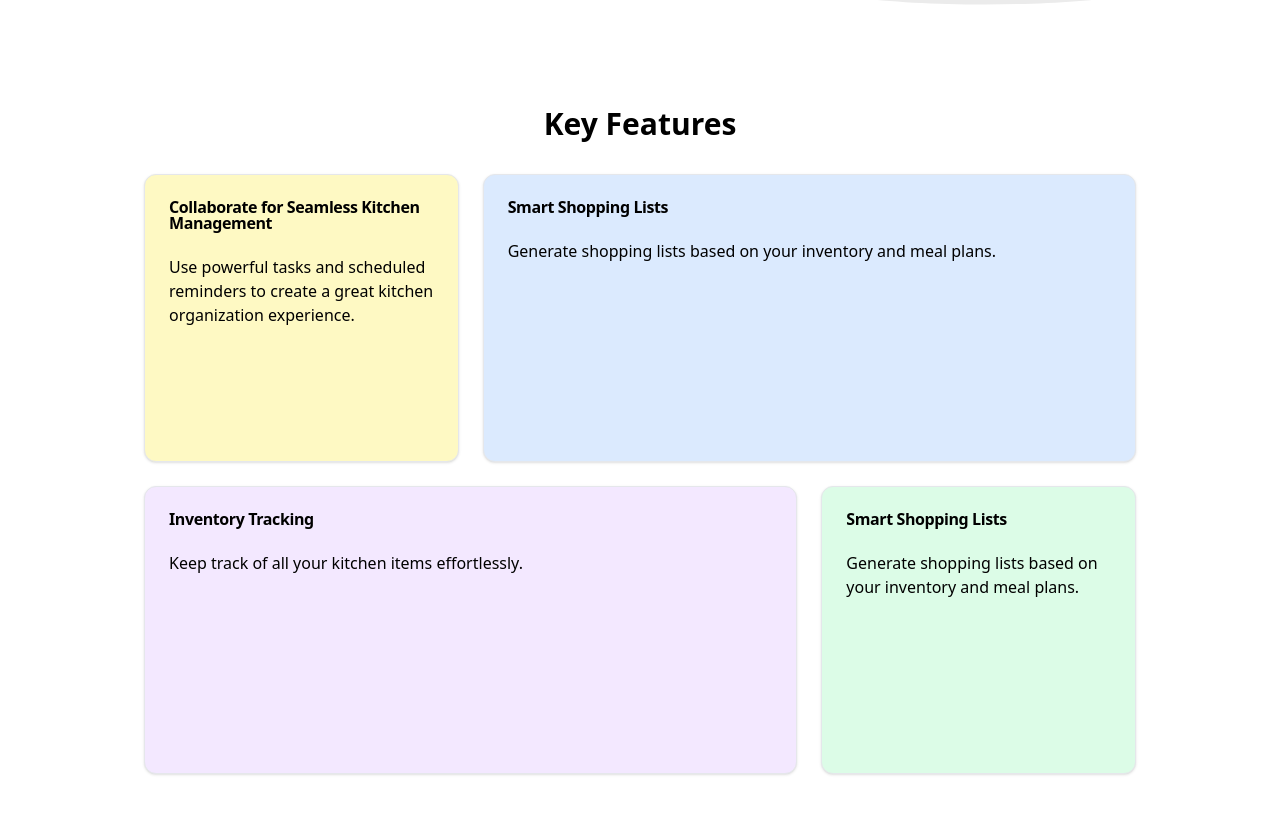
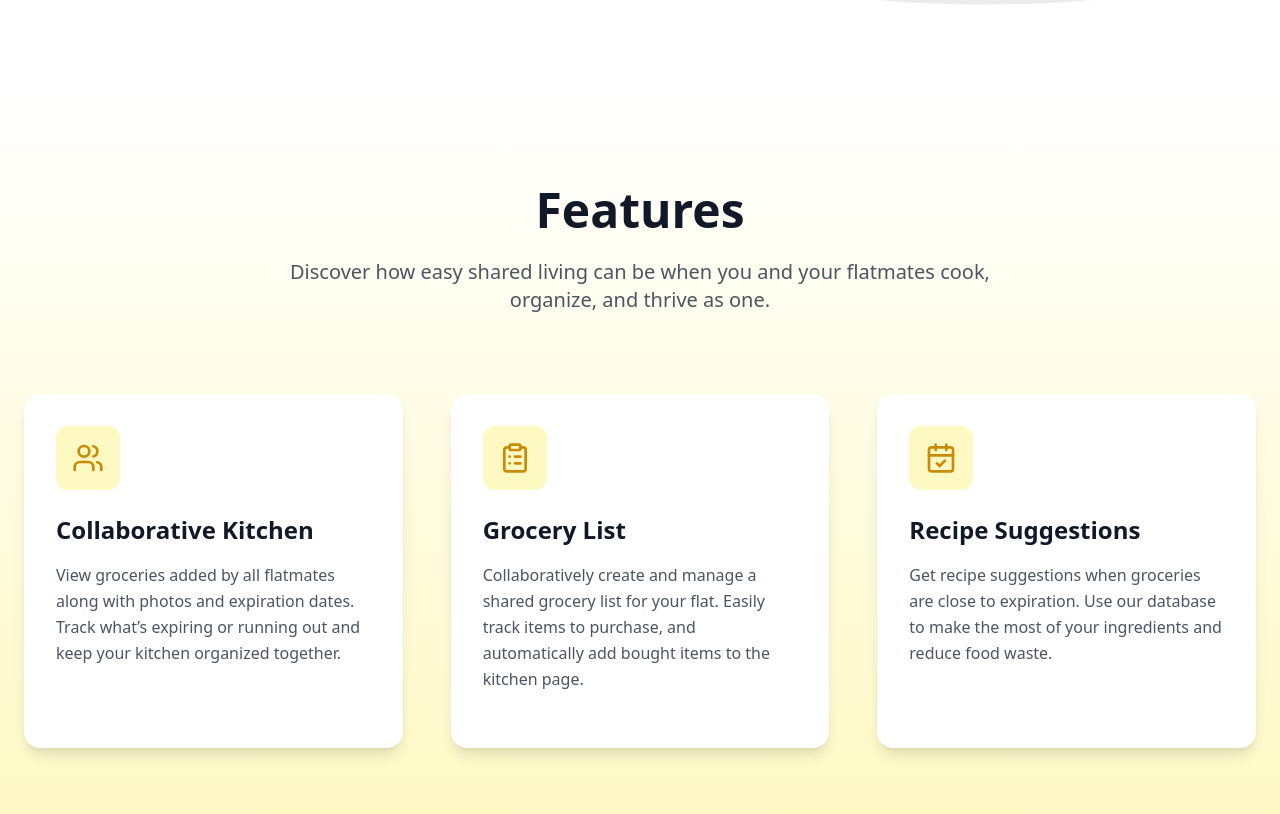
Before and after one commit to parthkaul-bit/Shevld, a React (Vite) app in the folder client/: page / in a window 1280 px wide. Shown: the part 590-1404 px from the top of the page. Before the commit the page ends 1380 px from the top, so only its background shows below. Built offline with nearby package versions, Linux system fonts and the light colour scheme.

Commit message:
updated features section

```diff
--- a/client/src/components/ui/FeatureGrid.tsx
+++ b/client/src/components/ui/FeatureGrid.tsx
@@ -1,57 +1,76 @@
-import { Card, CardContent, CardHeader, CardTitle } from "@/components/ui/card";
+import { Users, CalendarCheck, ClipboardList } from "lucide-react";
 
-const FeatureGrid = () => {
+const FeatureSteps = () => {
   return (
-    <div className="p-4 w-full max-w-5xl mx-auto">
-      <h2 className="text-3xl font-bold text-center mb-8">Key Features</h2>
-      <div className="grid grid-cols-3 md:grid-cols-3 gap-6">
-        <Card className="md:col-span-1 bg-yellow-100 h-72">
-          <CardHeader>
-            <CardTitle>Collaborate for Seamless Kitchen Management</CardTitle>
-          </CardHeader>
-          <CardContent>
-            <p className="mb-4">
-              Use powerful tasks and scheduled reminders to create a great
-              kitchen organization experience.
+    <section className="bg-gradient-to-b from-white to-yellow-100 py-24 px-6">
+      <div className="max-w-7xl mx-auto">
+        {/* Header */}
+        <div className="text-center mb-20">
+          <h1 className="text-3xl md:text-5xl font-bold mb-6 max-w-4xl mx-auto leading-tight text-gray-900">
+            Features
+          </h1>
+          <p className="text-gray-600 text-lg md:text-xl max-w-3xl mx-auto">
+            Discover how easy shared living can be when you and your flatmates
+            cook, organize, and thrive as one.
+          </p>
+        </div>
+
+        {/* Feature Steps */}
+        <div className="grid grid-cols-1 md:grid-cols-3 gap-12 mt-16">
+          {/* Feature 1 */}
+          <div className="group relative bg-white rounded-2xl p-8 shadow-lg transition-all duration-300 hover:shadow-xl hover:-translate-y-1">
+            <div className="mb-6">
+              <div className="w-16 h-16 rounded-xl bg-yellow-100 flex items-center justify-center group-hover:bg-yellow-200 transition-colors duration-300">
+                <Users className="w-8 h-8 text-yellow-600" />
+              </div>
+            </div>
+            <h3 className="text-2xl font-bold mb-4 text-gray-900">
+              Collaborative Kitchen
+            </h3>
+            <p className="text-gray-600 leading-relaxed mb-6">
+              View groceries added by all flatmates along with photos and
+              expiration dates. Track what’s expiring or running out and keep
+              your kitchen organized together.
             </p>
-          </CardContent>
-        </Card>
+          </div>
 
-        <Card className="md:col-span-2 bg-blue-100 h-72">
-          <CardHeader>
-            <CardTitle>Smart Shopping Lists</CardTitle>
-          </CardHeader>
-          <CardContent>
-            <p className="mb-4">
-              Generate shopping lists based on your inventory and meal plans.
+          {/* Feature 2 */}
+          <div className="group relative bg-white rounded-2xl p-8 shadow-lg transition-all duration-300 hover:shadow-xl hover:-translate-y-1">
+            <div className="mb-6">
+              <div className="w-16 h-16 rounded-xl bg-yellow-100 flex items-center justify-center group-hover:bg-yellow-200 transition-colors duration-300">
+                <ClipboardList className="w-8 h-8 text-yellow-600" />
+              </div>
+            </div>
+            <h3 className="text-2xl font-bold mb-4 text-gray-900">
+              Grocery List
+            </h3>
+            <p className="text-gray-600 leading-relaxed mb-6">
+              Collaboratively create and manage a shared grocery list for your
+              flat. Easily track items to purchase, and automatically add bought
+              items to the kitchen page.
             </p>
-          </CardContent>
-        </Card>
+          </div>
 
-        <Card className="md:col-span-2 bg-purple-100 h-72">
-          <CardHeader>
-            <CardTitle>Inventory Tracking</CardTitle>
-          </CardHeader>
-          <CardContent>
-            <p className="mb-4">
-              Keep track of all your kitchen items effortlessly.
+          {/* Feature 3 */}
+          <div className="group relative bg-white rounded-2xl p-8 shadow-lg transition-all duration-300 hover:shadow-xl hover:-translate-y-1">
+            <div className="mb-6">
+              <div className="w-16 h-16 rounded-xl bg-yellow-100 flex items-center justify-center group-hover:bg-yellow-200 transition-colors duration-300">
+                <CalendarCheck className="w-8 h-8 text-yellow-600" />
+              </div>
+            </div>
+            <h3 className="text-2xl font-bold mb-4 text-gray-900">
+              Recipe Suggestions
+            </h3>
+            <p className="text-gray-600 leading-relaxed mb-6">
+              Get recipe suggestions when groceries are close to expiration. Use
+              our database to make the most of your ingredients and reduce food
+              waste.
             </p>
-          </CardContent>
-        </Card>
-
-        <Card className="md:col-span-1 bg-green-100 h-72">
-          <CardHeader>
-            <CardTitle>Smart Shopping Lists</CardTitle>
-          </CardHeader>
-          <CardContent>
-            <p className="mb-4">
-              Generate shopping lists based on your inventory and meal plans.
-            </p>
-          </CardContent>
-        </Card>
+          </div>
+        </div>
       </div>
-    </div>
+    </section>
   );
 };
 
-export default FeatureGrid;
+export default FeatureSteps;
--- a/client/src/pages/Kitchen.tsx
+++ b/client/src/pages/Kitchen.tsx
@@ -92,7 +92,7 @@ const Kitchen: React.FC = () => {
               name={item.name}
               quantity={item.quantity}
               image={item.image}
-              expirationDate={item.expirationDate} // Pass expiration date
+              expirationDate={item.expirationDate}
               onDelete={() => handleDeleteItem(item.id)}
               onUpdate={(updatedItem) => handleUpdateItem(updatedItem)}
             />
--- a/client/src/pages/KitchenItemCard.tsx
+++ b/client/src/pages/KitchenItemCard.tsx
@@ -48,7 +48,7 @@ const KitchenItemCard: React.FC<KitchenItemCardProps> = ({
       transition={{ duration: 0.3 }}
       className="w-full"
     >
-      <Card className="w-full overflow-hidden rounded-none">
+      <Card className="w-full overflow-hidden rounded-xl gap-10">
         <CardContent className="p-0">
           <div className="relative h-48">
             <img
```
